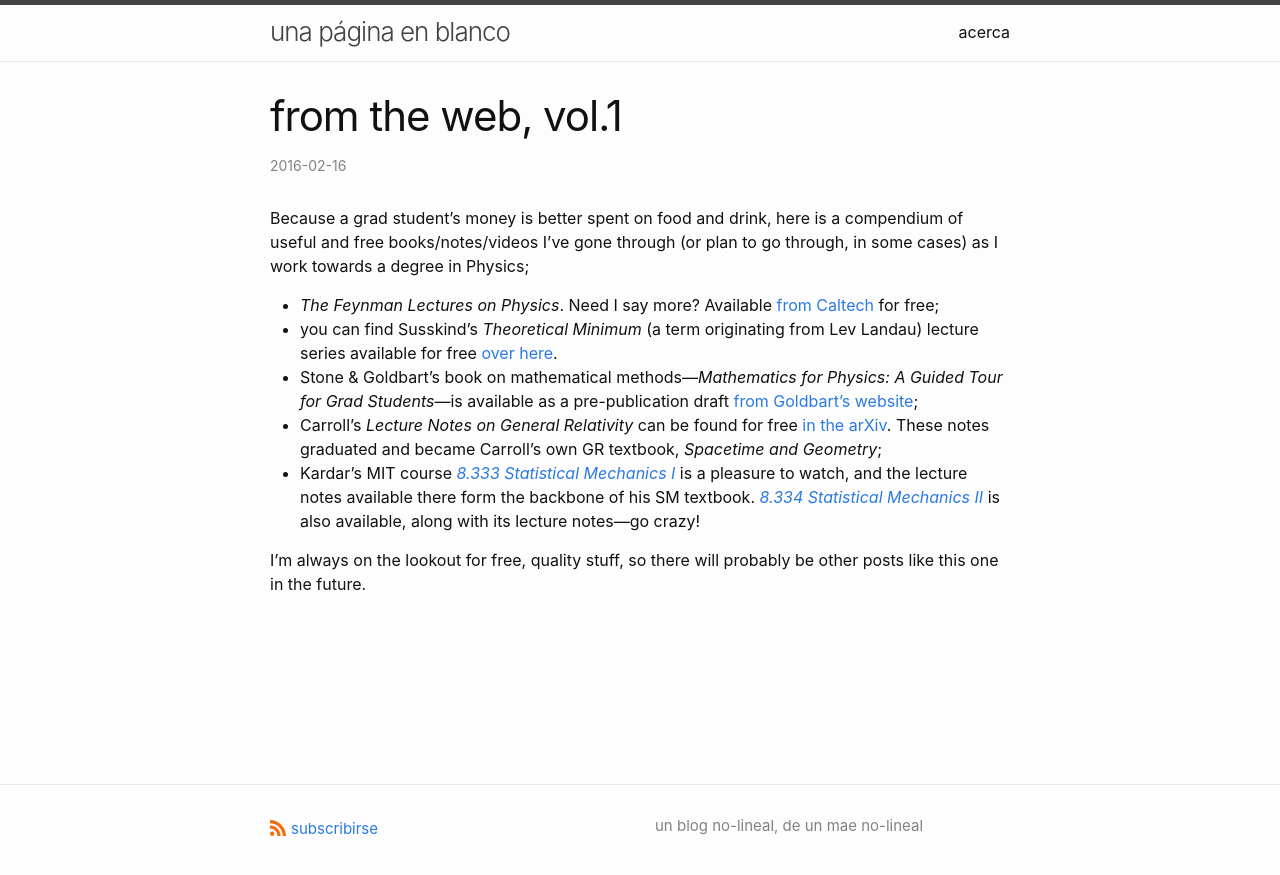
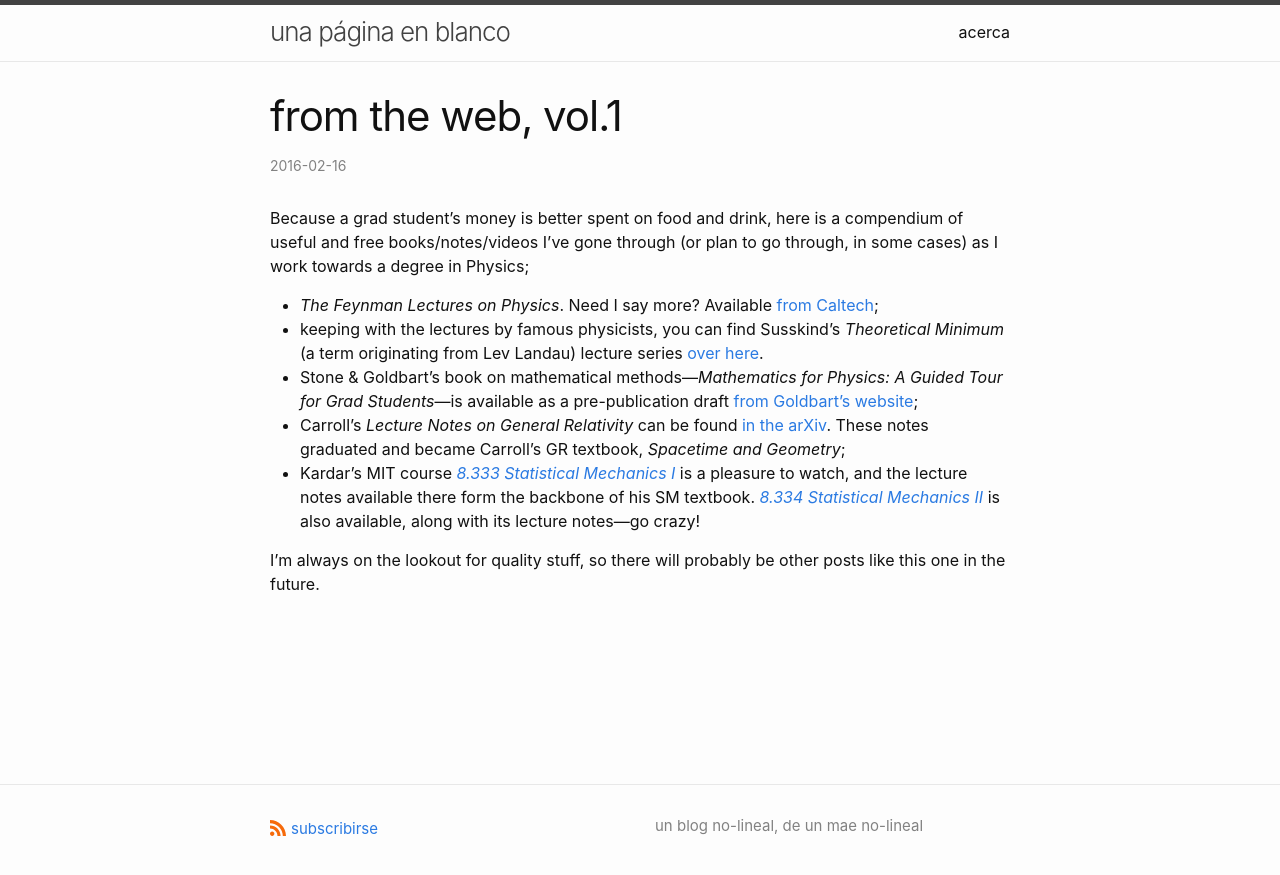
Before and after one commit to eguevaralopez/eguevaralopez.github.io, a Jekyll site: the page built from _posts/2016-01-27-from-the-web-vol1.markdown, in a window 1280 px wide. Shown: the top 875 px of the page. Built offline with Jekyll 4.4.1, drawn with Linux system fonts in a browser that asks for light colours.

Commit message:
primer post

```diff
--- a/_posts/2016-01-27-from-the-web-vol1.markdown
+++ b/_posts/2016-01-27-from-the-web-vol1.markdown
@@ -8,10 +8,10 @@ tags: [math, physics, rug, msc]
 
 Because a grad student's money is better spent on food and drink, here is a compendium of useful and free books/notes/videos I've gone through (or plan to go through, in some cases) as I work towards a degree in Physics;
 
-- *The Feynman Lectures on Physics*. Need I say more? Available [from Caltech](http://feynmanlectures.caltech.edu/)  for free;
-- you can find Susskind's *Theoretical Minimum* (a term originating from Lev Landau) lecture series available for free [over here](http://theoreticalminimum.com).
+- *The Feynman Lectures on Physics*. Need I say more? Available [from Caltech](http://feynmanlectures.caltech.edu/);
+- keeping with the lectures by famous physicists, you can find Susskind's *Theoretical Minimum* (a term originating from Lev Landau) lecture series [over here](http://theoreticalminimum.com).
 - Stone & Goldbart's book on mathematical methods—*Mathematics for Physics: A Guided Tour for Grad Students*—is available as a pre-publication draft [from Goldbart's website](http://www.goldbart.gatech.edu/PG_MS_MfP.htm);
-- Carroll's *Lecture Notes on General Relativity* can be found for free [in the arXiv](http://arxiv.org/abs/gr-qc/9712019). These notes graduated and became Carroll's own GR textbook, *Spacetime and Geometry*;
+- Carroll's *Lecture Notes on General Relativity* can be found [in the arXiv](http://arxiv.org/abs/gr-qc/9712019). These notes graduated and became Carroll's GR textbook, *Spacetime and Geometry*;
 - Kardar's MIT course *[8.333 Statistical Mechanics I](https://ocw.mit.edu/courses/physics/8-333-statistical-mechanics-i-statistical-mechanics-of-particles-fall-2013/)* is a pleasure to watch, and the lecture notes available there form the backbone of his SM textbook. *[8.334 Statistical Mechanics II](https://ocw.mit.edu/courses/physics/8-334-statistical-mechanics-ii-statistical-physics-of-fields-spring-2014/)* is also available, along with its lecture notes—go crazy!
 
-I'm always on the lookout for free, quality stuff, so there will probably be other posts like this one in the future.
+I'm always on the lookout for quality stuff, so there will probably be other posts like this one in the future.
```
